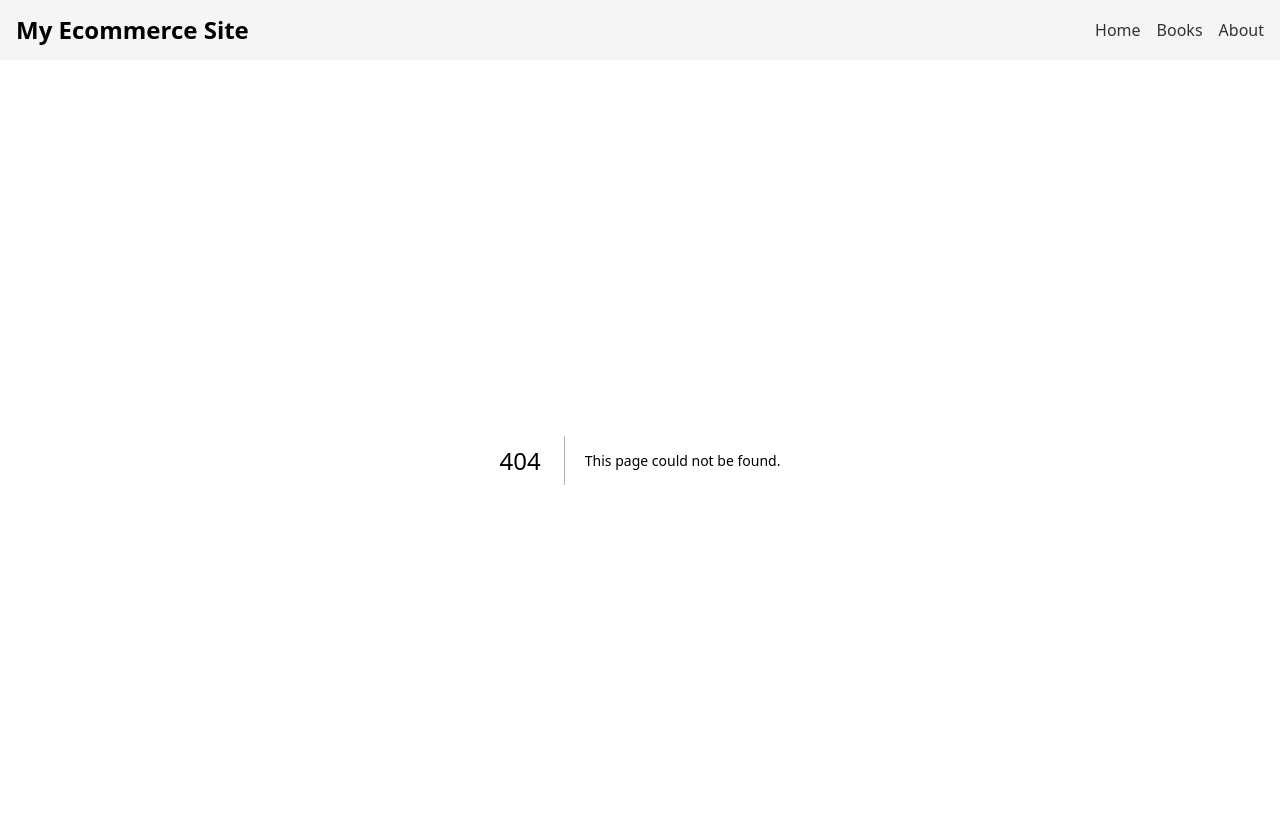
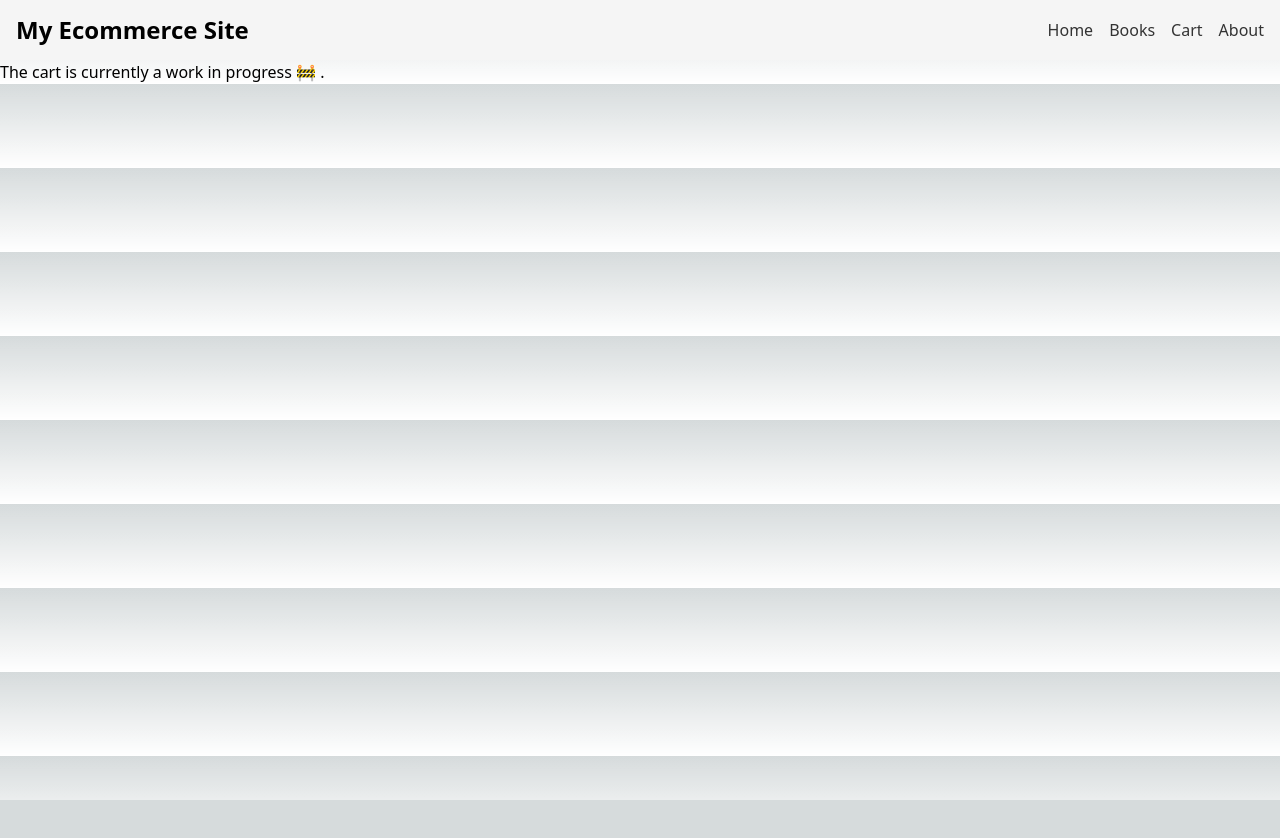
Before and after one commit to CostelVoica/tesseract-market, a Next.js app: page /cart in a window 1280 px wide. Before the commit this address had no page. Shown: the top 838 px of the page. After the commit the page ends 800 px from the top, so only its background shows below. Built offline with nearby package versions, Linux system fonts and the light colour scheme.

Commit message:
cart and navbar changes

```diff
--- a/src/components/Navbar.tsx
+++ b/src/components/Navbar.tsx
@@ -1,5 +1,5 @@
-import Link from "next/link"
-import styles from '../styles/navbar.module.css';
+import Link from 'next/link'
+import styles from '../styles/navbar.module.css'
 
 function Navbar() {
     return (
@@ -17,13 +17,18 @@ function Navbar() {
                     </Link>
                 </li>
                 <li>
+                    <Link href="/cart" className={styles.navbar__link}>
+                        Cart
+                    </Link>
+                </li>
+                <li>
                     <Link href="/about" className={styles.navbar__link}>
                         About
                     </Link>
                 </li>
             </ul>
         </nav>
-  );
+    )
 }
 
 export default Navbar
--- /dev/null
+++ b/src/pages/cart.tsx
@@ -0,0 +1,12 @@
+import Head from 'next/head'
+
+export default function Cart() {
+    return (
+        <div>
+            <Head>
+                <title>Cart</title>
+            </Head>
+            <h1>The cart is currently a work in progress 🚧 .</h1>
+        </div>
+    )
+}
```
Lines whose indentation alone changed are shown as unchanged.
